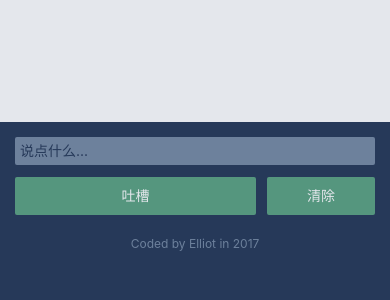
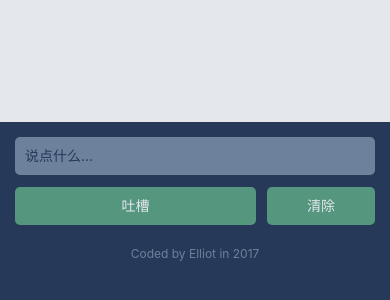
Before and after one commit to elliotzengyi/a-danmu-app, a plain HTML site: page index.html in a window 390 px wide. Shown: the part 178-478 px from the top of the page. Drawn offline with nearby package versions, Linux system fonts and the light colour scheme.

Commit message:
updated css

```diff
--- a/css/style.css
+++ b/css/style.css
@@ -85,12 +85,11 @@ footer {
   input {
     margin-left: 0;
     margin-top: 12px;
-    padding: 5px;
+    padding: 10px;
     font-size: 14px;
     line-height: 18px;
     box-sizing: border-box;
     display: inline-block;
-    border-radius: 2px;
   }
   .btn-default {
     width: 67%;
```
